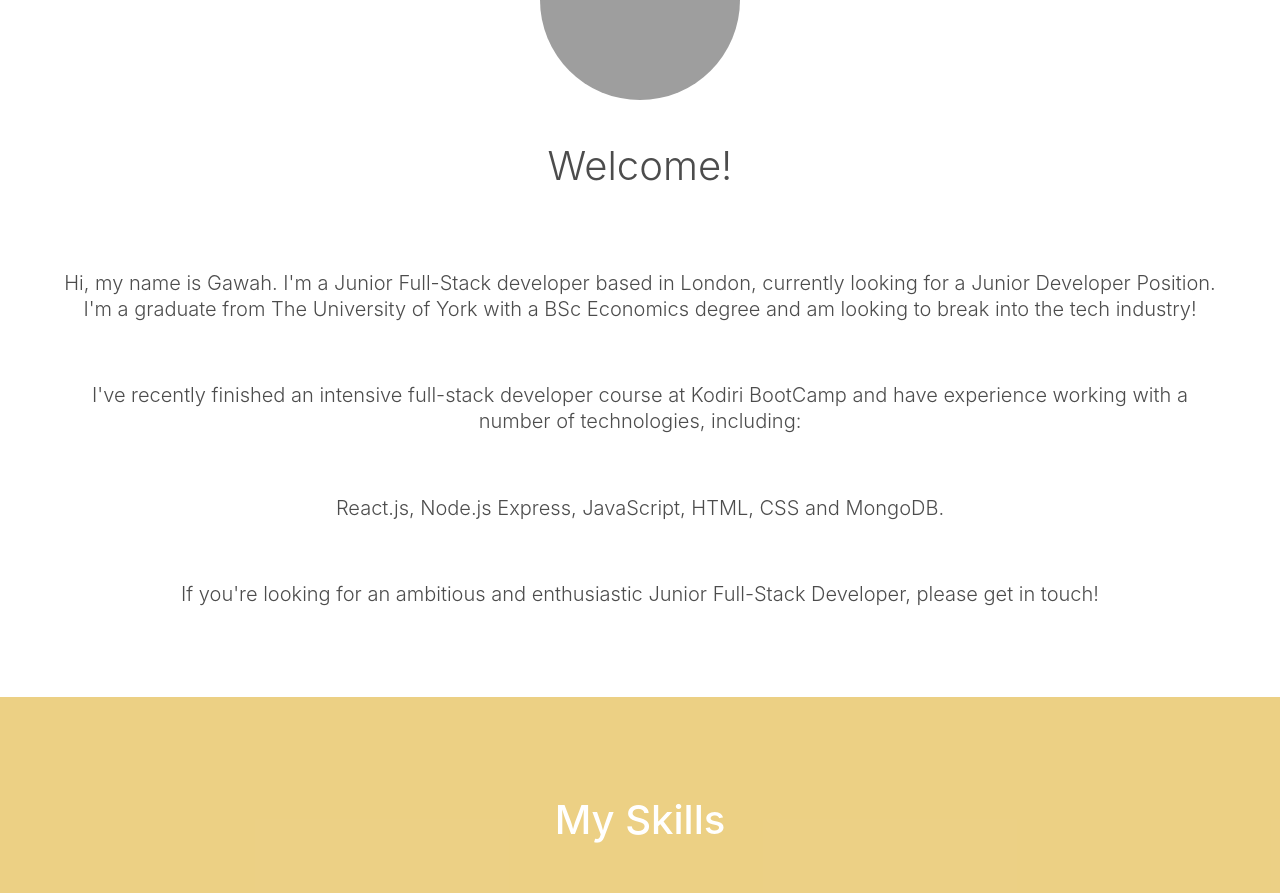
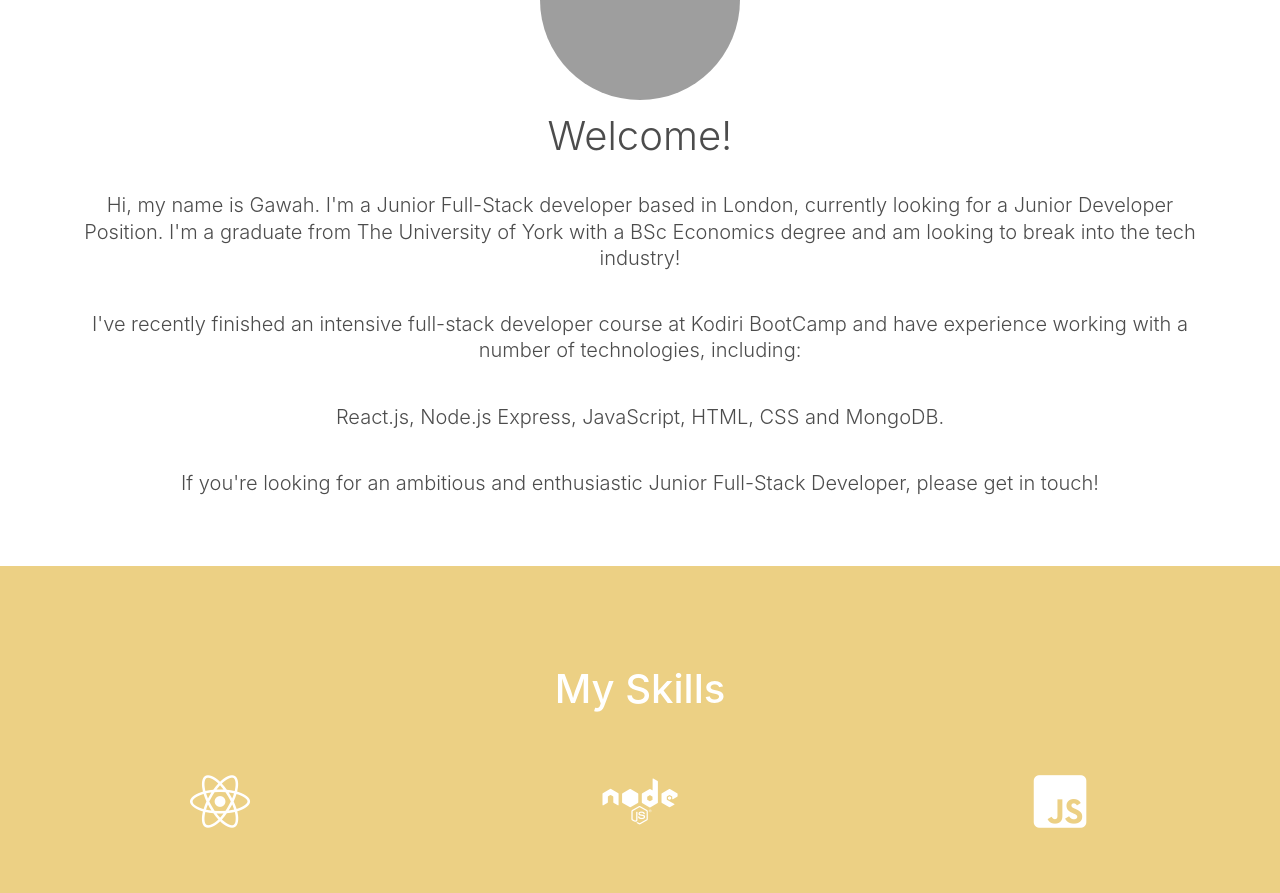
Before and after one commit to GawahChan/Portfolio, a React (Create React App) app: page / in a window 1280 px wide. Shown: the part 960-1853 px from the top of the page. Built offline with nearby package versions, Linux system fonts and the light colour scheme; grey boxes are pictures that could not be loaded.

Commit message:
Refactored About Component

```diff
--- a/src/Components/About/About.css
+++ /dev/null
@@ -1,36 +0,0 @@
-
-.about-container {
-    display: block;
-    box-sizing: border-box;
-    padding-top: 3rem;
-    padding-bottom: 2rem;
-}
-
-.about-container img {
-    width: 10rem;
-    height: 10rem;
-    border-radius: 50%;
-    display: block;
-    margin: 0 auto;
-    object-fit: cover;
-    box-sizing: content-box;
-}
-
-.about-container h1 {
-    margin-top: 2rem;
-    text-align: center;
-    font-size: 2rem;
-    font-weight: 350;
-    color: rgba(0, 0, 0, 0.7);
-}
-
-.about-body {
-    padding: 0.5rem 2rem 0.5rem 2rem;
-}
-
-.about-container p {
-    text-align: center;
-    padding: 1rem;
-    color: rgba(0, 0, 0, 0.7);
-    font-weight: 350;
-}
--- a/src/Components/About/About.js
+++ b/src/Components/About/About.js
@@ -1,28 +1,14 @@
 import React from 'react';
-import './About.css';
-import PorfilePic from '../../common/images/Kodiri profile pic.PNG'
+
+import { AboutContainer, ProfilePic } from './styled';
+import AboutInfo from './AboutInfo';
 
 function About() {
     return (
-        <div className="about-container" id="About">
-            <img src={PorfilePic} alt="Profile Pic" />
-            <h1>Welcome!</h1>
-            <div className="about-body">
-                <p>
-                    Hi, my name is Gawah. I'm a Junior Full-Stack developer based in London, currently looking for a Junior Developer Position.
-                    I'm a graduate from The University of York with a BSc Economics degree and am looking to break into the tech industry!
-                </p>
-                <p>
-                    I've recently finished an intensive full-stack developer course at Kodiri BootCamp and have experience working with a number of technologies, including:
-                </p>
-                <p>
-                    React.js, Node.js Express, JavaScript, HTML, CSS and MongoDB.
-                </p>
-                <p>
-                    If you're looking for an ambitious and enthusiastic Junior Full-Stack Developer, please get in touch!
-                </p>
-            </div>
-        </div>
+        <AboutContainer id="About">
+            <ProfilePic />
+            <AboutInfo />
+        </AboutContainer>
     );
 }
 
--- /dev/null
+++ b/src/Components/About/AboutInfo.js
@@ -0,0 +1,26 @@
+import React from 'react';
+
+import { AboutInfoContainer, AboutTitle, AboutParagraph } from './styled';
+
+function AboutInfo() {
+    return (
+        <AboutInfoContainer>
+            <AboutTitle>Welcome!</AboutTitle>
+            <AboutParagraph>
+                Hi, my name is Gawah. I'm a Junior Full-Stack developer based in London, currently looking for a Junior Developer Position.
+                I'm a graduate from The University of York with a BSc Economics degree and am looking to break into the tech industry!
+                </AboutParagraph>
+            <AboutParagraph>
+                I've recently finished an intensive full-stack developer course at Kodiri BootCamp and have experience working with a number of technologies, including:
+                </AboutParagraph>
+            <AboutParagraph>
+                React.js, Node.js Express, JavaScript, HTML, CSS and MongoDB.
+                </AboutParagraph>
+            <AboutParagraph>
+                If you're looking for an ambitious and enthusiastic Junior Full-Stack Developer, please get in touch!
+                </AboutParagraph>
+        </AboutInfoContainer>
+    )
+}
+
+export default AboutInfo;
--- /dev/null
+++ b/src/Components/About/styled.js
@@ -0,0 +1,34 @@
+import styled from 'styled-components';
+
+export const AboutContainer = styled.div`
+    display: flex;
+    flex-direction: column;
+    align-items: center;
+    padding: 60px 30px 30px 30px;
+    text-align: center;
+    color: rgba(0, 0, 0, 0.7);
+`
+export const ProfilePic = styled.div`
+    background-image: url(${require('../../common/images/Kodiri-profile-pic.PNG')});
+    background-position: center;
+    background-size: cover;
+
+    min-height: 200px;
+    min-width: 200px;
+    border-radius: 50%;
+`
+
+export const AboutInfoContainer = styled.div`
+    padding: 10px 30px 10px 30px;
+`
+
+export const AboutTitle = styled.h1`
+    font-size: 2rem;
+    font-weight: 350;
+    margin: 0;
+`
+
+export const AboutParagraph = styled.p`
+    font-weight: 350;
+    padding: 0.5rem;
+`
```
Also changed, not shown: 1 other file (tests, documents, lock files or other folders).
